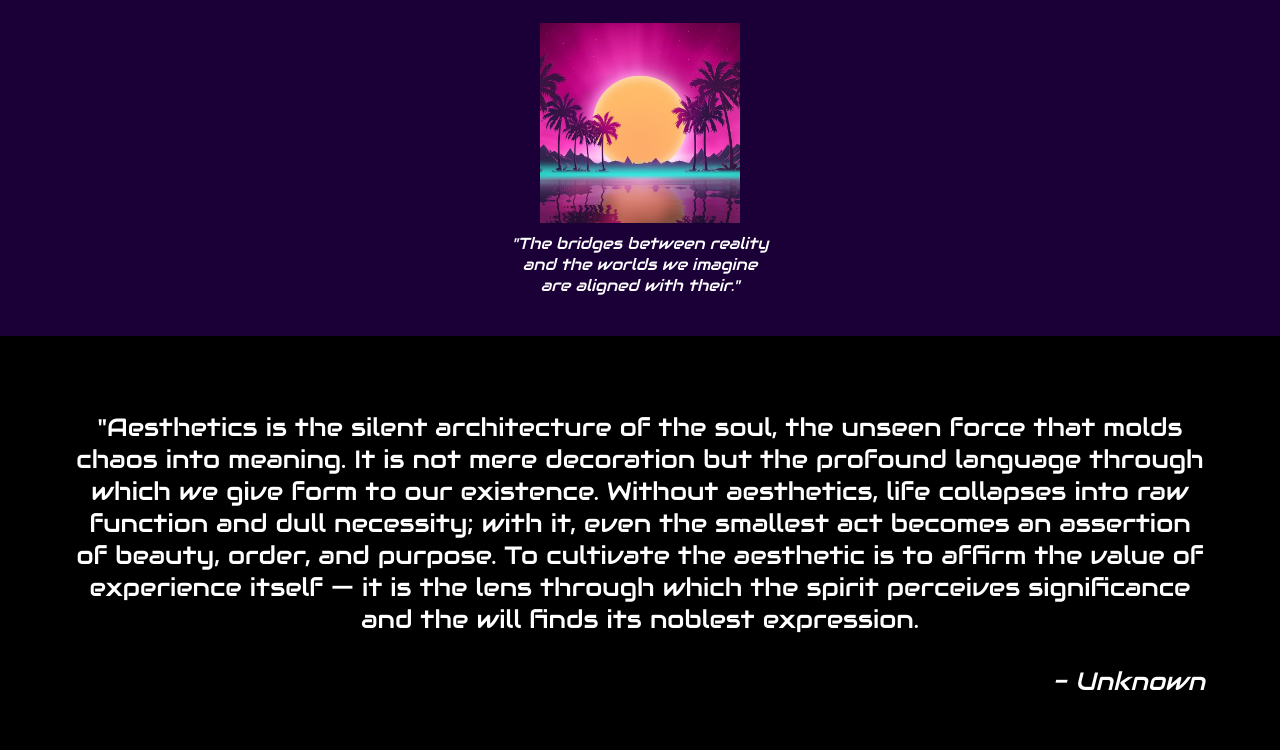
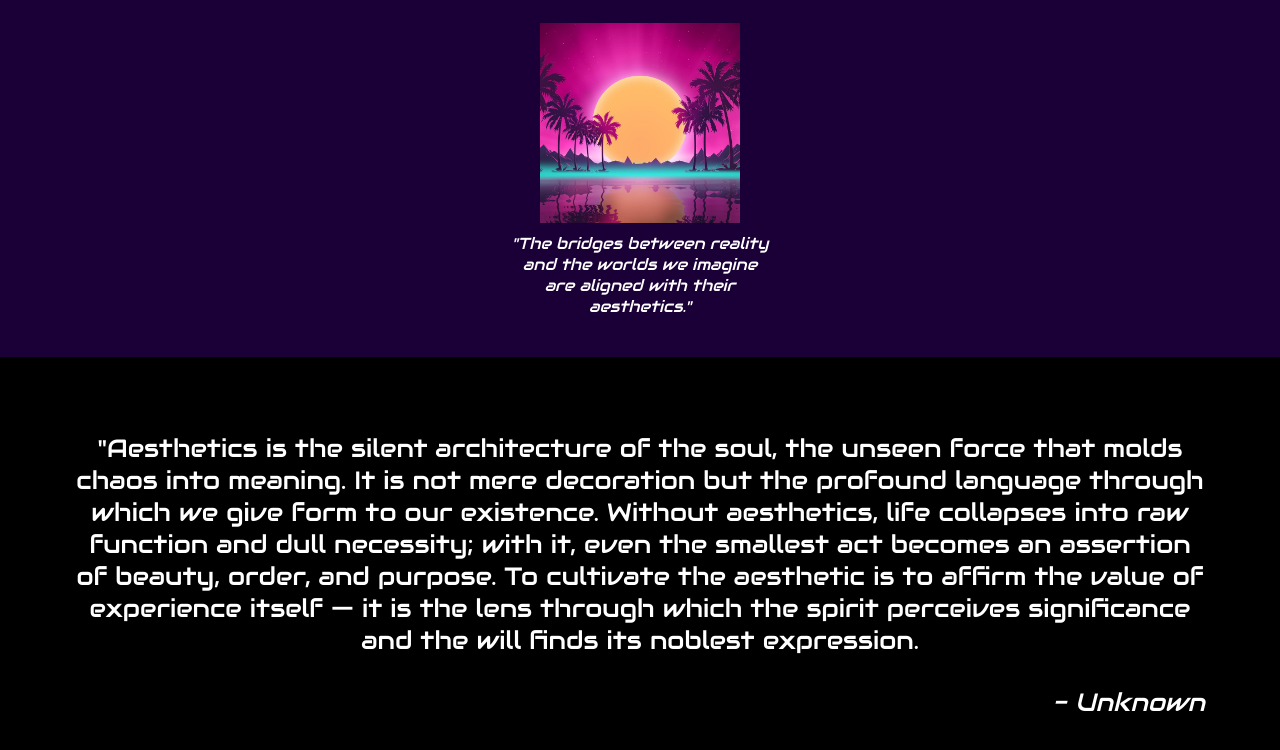
Before and after one commit to lazarSD98/Landing-Page-Project, a plain HTML site: page index.html in a window 1280 px wide. Shown: the part 948-1698 px from the top of the page. Drawn offline with Linux system fonts and the light colour scheme.

Commit message:
Edited textual content of the segment 3, last picture

```diff
--- a/index.html
+++ b/index.html
@@ -59,7 +59,7 @@
                 </div>
                 <div class="container-2-item">
                     <img src="images/retro-image-4.jpg" alt="Retro Sunset 2">
-                    <p><i>"The bridges between reality and the worlds we imagine are aligned with their."</i></p>
+                    <p><i>"The bridges between reality and the worlds we imagine are aligned with their aesthetics."</i></p>
                 </div>
             </div>
         </div>
```
